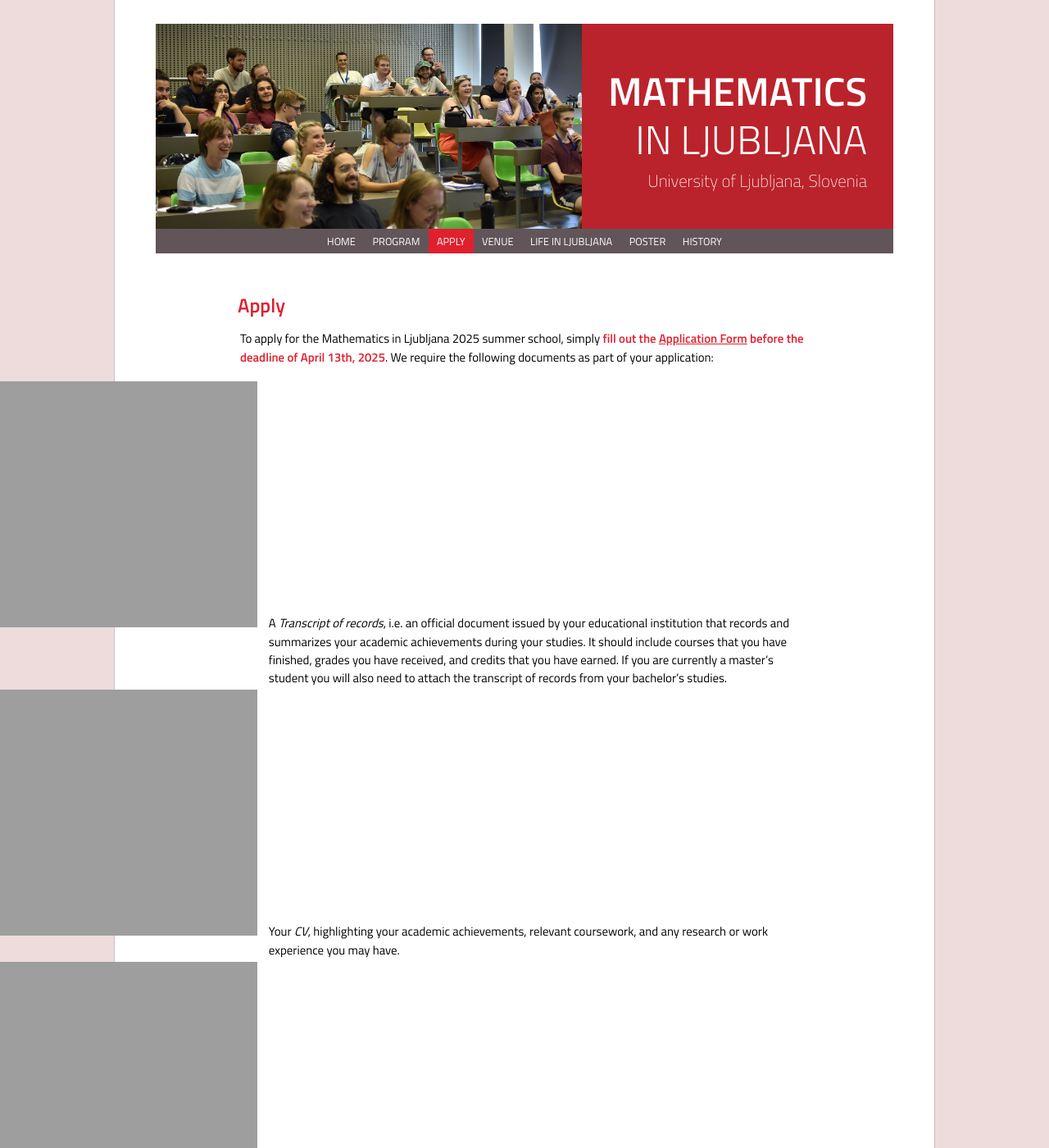
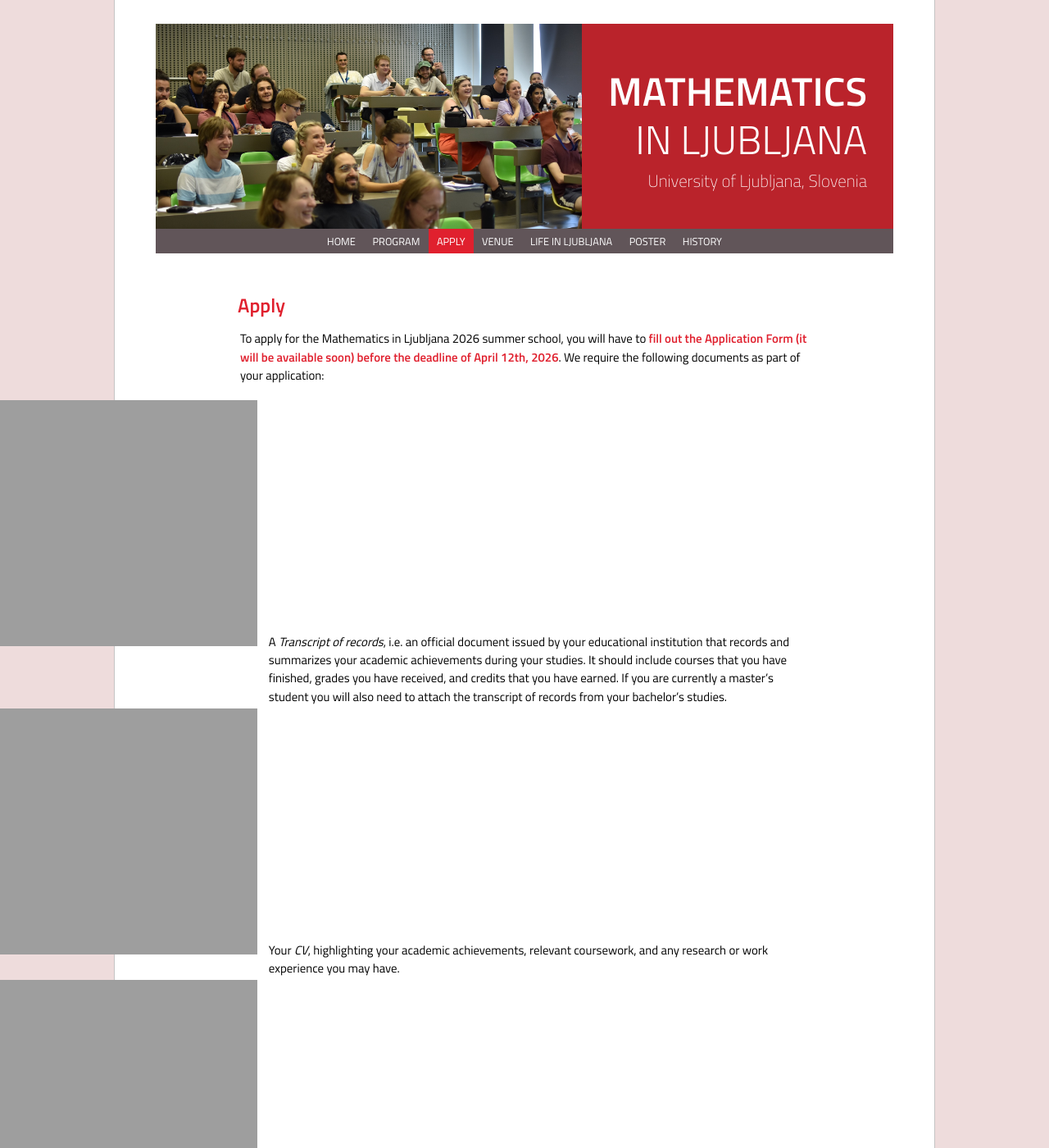
Before and after one commit to ul-fmf/mathematics-in-ljubljana, a Jekyll site: the page built from apply.md, in a window 1280 px wide and 1400 px high. Shown: the whole window at 82% size. Built offline with Jekyll 4.4.1, drawn with Linux system fonts in a browser that asks for light colours; nearby versions of some CDN libraries; a style sheet for code colours, icons or effects is not loaded; some of the changed text lies outside the part shown.

Commit message:
Update apply.md

```diff
--- a/apply.md
+++ b/apply.md
@@ -5,10 +5,10 @@ title: Apply
 
 # Apply
 
-To apply for the Mathematics in Ljubljana 2025 summer school, simply  **fill out the [Application Form](https://forms.gle/L1y67VVKF1TDounC8) before the deadline of April 13th, 2025**. We require the following documents as part of your application:
+To apply for the Mathematics in Ljubljana 2026 summer school, you will have to **fill out the Application Form (it will be available soon) before the deadline of April 12th, 2026**. We require the following documents as part of your application:
 
 - A *Transcript of records*, i.e. an official document issued by your educational institution that records and summarizes your academic achievements during your studies. It should include courses that you have finished, grades you have received, and credits that you have earned. If you are currently a master's student you will also need to attach the transcript of records from your bachelor's studies.
 - Your *CV*, highlighting your academic achievements, relevant coursework, and any research or work experience you may have.
-- A *letter of recommendation* from a professor at your local university or institution. The letter should be uploaded via the [Letter of Recommendation form](https://forms.gle/au3d3vZKaGaJtmzM9).
+- A *letter of recommendation* from a professor at your local university or institution. The letter should be uploaded via the Letter of Recommendation form (available soon).
 
 If you run into any issues or have questions about the application, don't hesitate to reach out to us at [mathematicsinljubljana@fmf.uni-lj.si](mailto:mathematicsinljubljana@fmf.uni-lj.si).
```
